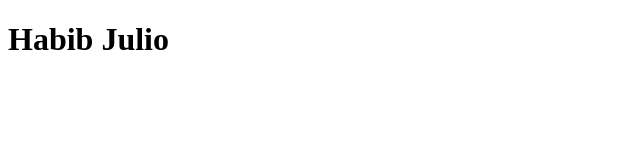
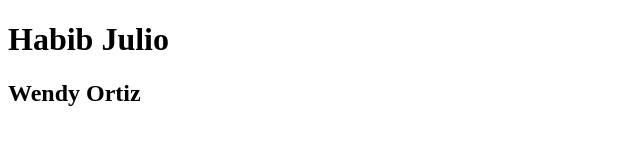
Before and after one commit to HJulioGonzalez/new-repo, a plain HTML site: page index.html in a window 1280 px wide. Shown: the whole page, without its empty margins (0-640 px from the left). Drawn offline with Linux system fonts and the light colour scheme.

Commit message:
second header

```diff
--- a/index.html
+++ b/index.html
@@ -8,6 +8,7 @@
   <body>
     <header>
       <h1>Habib Julio</h1>
+      <h2>Wendy Ortiz</h2>
     </header>
   </body>
 </html>
```
